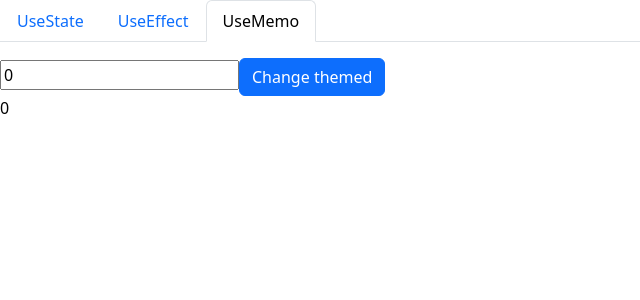
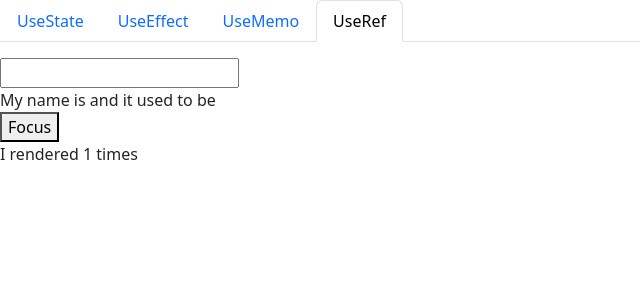
Before and after one commit to Ella-baoer/react-hooks, a React (Create React App) app: page / in a window 1280 px wide. Shown: the top 300 px of the page, without its empty margins (0-640 px from the left). Built offline with nearby package versions, Linux system fonts and the light colour scheme.

Commit message:
useRef hooks

```diff
--- a/src/App.js
+++ b/src/App.js
@@ -3,12 +3,13 @@ import UseStateCom from "./components/useStateCom";
 import UseEffectCom from "./components/useEffectCom";
 import { Tabs, Tab } from "react-bootstrap";
 import UseMemoCom from "./components/useMemo";
+import UseRefCom from "./components/useRefCom";
 
 function App() {
   return (
     <Fragment>
       <Tabs
-        defaultActiveKey="useMemo"
+        defaultActiveKey="useRef"
         id="uncontrolled-tab-example"
         className="mb-3"
       >
@@ -21,6 +22,9 @@ function App() {
         <Tab eventKey="useMemo" title="UseMemo">
           <UseMemoCom />
         </Tab>
+        <Tab eventKey="useRef" title="UseRef">
+          <UseRefCom />
+        </Tab>
       </Tabs>
     </Fragment>
   );
--- /dev/null
+++ b/src/components/useRefCom.js
@@ -0,0 +1,34 @@
+import React, { Fragment, useEffect, useRef, useState } from "react";
+
+const UseRefCom = () => {
+  const [name, setName] = useState('');
+  const inputRef = useRef()
+  const preName = useRef('')
+
+  useEffect(() => {
+    // 获取之前的值
+    preName.current = name
+  }, [name])
+
+  // render times
+  const renderCount = useRef(1)
+  useEffect(() => {
+    renderCount.current = renderCount.current + 1
+  })
+
+  // input操作
+  const focus = () => {
+    inputRef.current.focus()
+    inputRef.current.value = "some vlaue"
+  }
+  return (
+    <Fragment>
+      <input ref={inputRef} value={name} onChange={(e) => {setName(e.target.value)}} />
+      <div>My name is {name} and it used to be {preName.current}</div>
+      <button onClick={focus}>Focus</button>
+      <div>I rendered {renderCount.current} times</div>
+    </Fragment>
+  );
+};
+
+export default UseRefCom;
```
